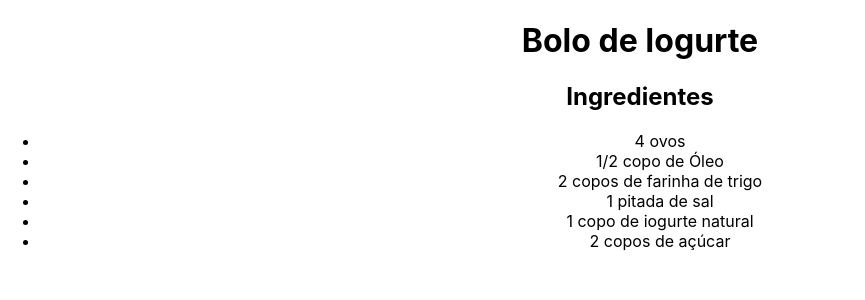
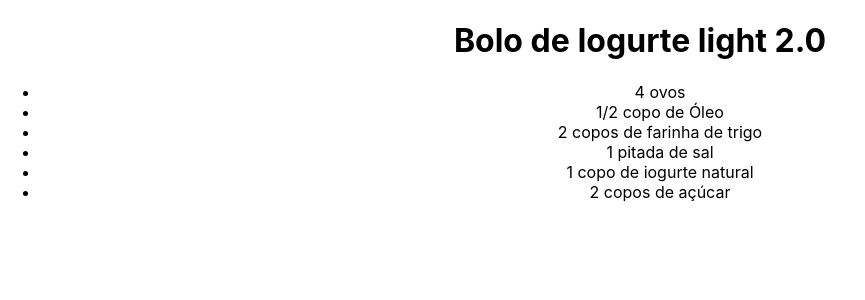
Before and after one commit to PW-2024/pw-carolinabaptista, a React (Create React App) app: page / in a window 1280 px wide. Shown: the top 300 px of the page, without its empty margins (0-865 px from the left). Built offline with nearby package versions, Linux system fonts and the light colour scheme.

Commit message:
change recipe title

```diff
--- a/src/Bolinho.js
+++ b/src/Bolinho.js
@@ -3,8 +3,7 @@ import React from 'react'
 const Bolinho = () => {
   return (
     <div>
-        <h1>Bolo de Iogurte</h1>
-      <h2>Ingredientes</h2>
+      <h1>Bolo de Iogurte light 2.0</h1>
       <ul>
         <li>4 ovos</li>
         <li>1/2 copo de Óleo</li>
```
